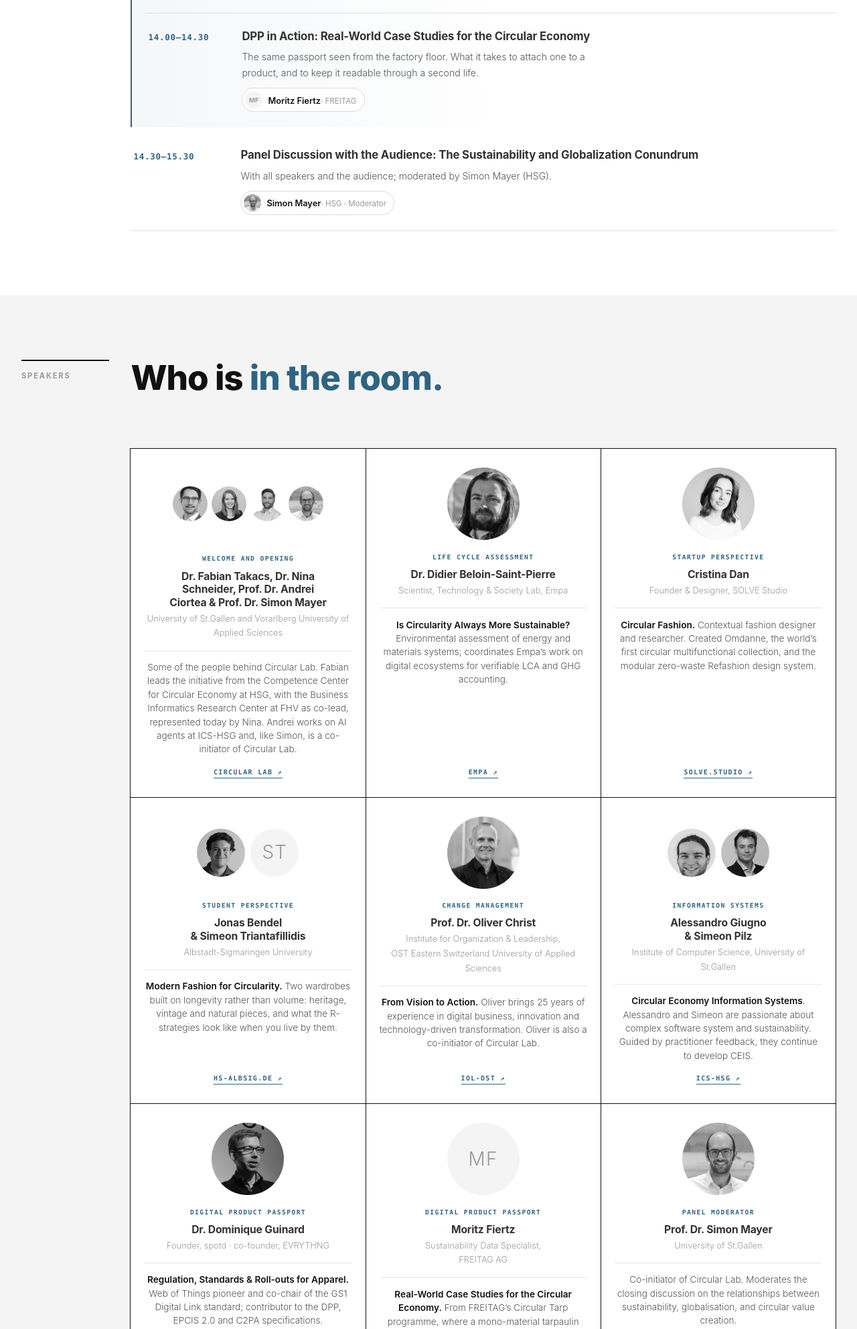
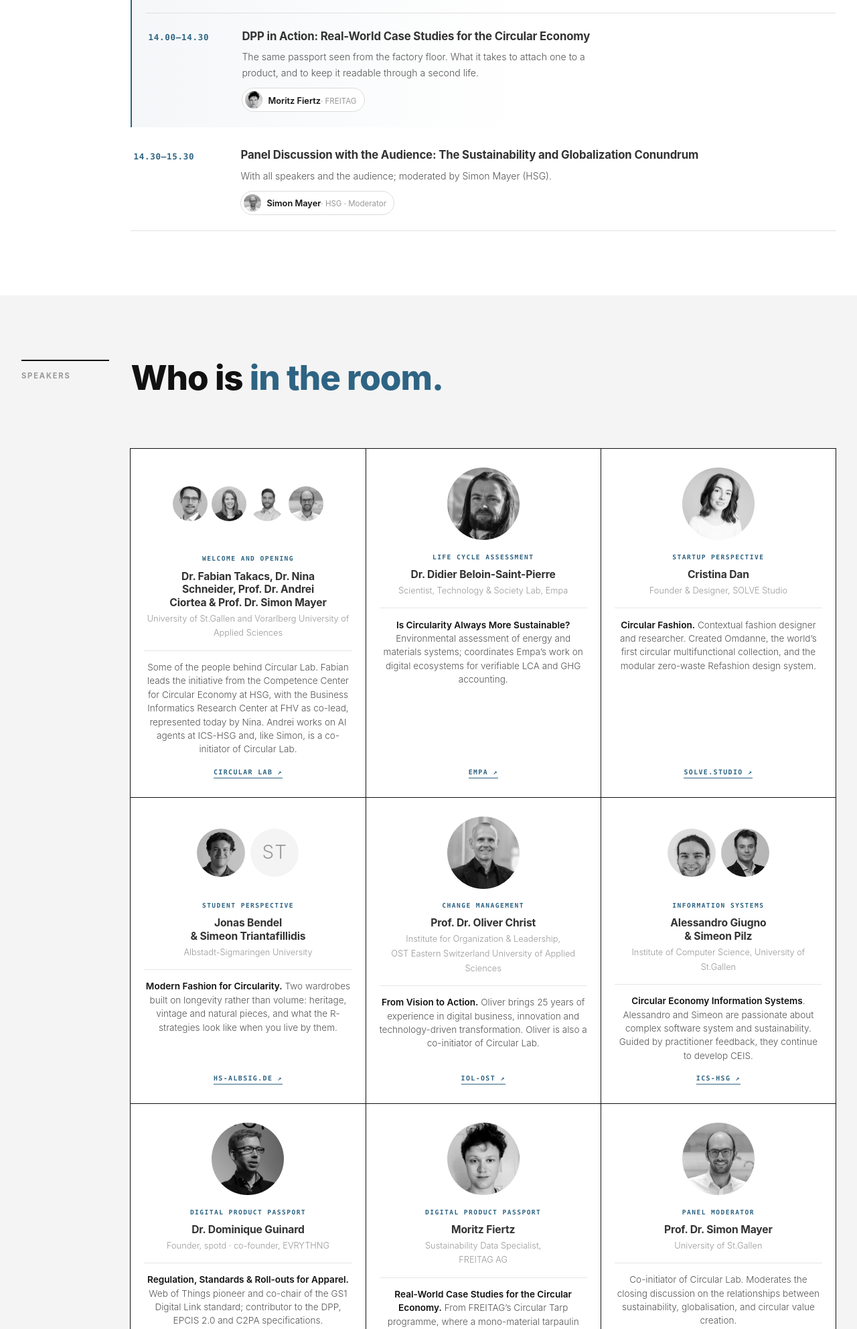
Before and after one commit to sustainable-fashion/sustainable-fashion.github.io, a plain HTML site: page index.html in a window 1280 px wide. Shown: the part 3761-5745 px from the top of the page at 67% size. Drawn offline with Linux system fonts and the light colour scheme.

Commit message:
Add Moritz Fiertz's portrait
Co-Authored-By: Claude Opus 5.5 <noreply@anthropic.com>

```diff
--- a/index.html
+++ b/index.html
@@ -383,7 +383,7 @@
             <p class="slot-note">The same passport seen from the factory floor. What it takes to attach one to a product, and to keep it readable through a second life.</p>
             <div class="slot-people">
               <a class="tag" href="#speaker-moritz">
-                <span class="tag-avatar tag-avatar--initials">MF</span>
+                <img class="tag-avatar" src="assets/images/speakers/moritz-fiertz.jpg" alt="">
                 <span><span class="tag-name">Moritz Fiertz</span><span class="tag-org">FREITAG</span></span>
               </a>
             </div>
@@ -496,7 +496,7 @@
       </div>
 
       <div class="speaker-card" id="speaker-moritz">
-        <span class="speaker-avatar speaker-avatar--initials">MF</span>
+        <img class="speaker-avatar" src="assets/images/speakers/moritz-fiertz.jpg" alt="Moritz Fiertz">
         <p class="speaker-role">Digital Product Passport</p>
         <p class="speaker-name">Moritz Fiertz</p>
         <p class="speaker-org">Sustainability Data Specialist,<br>FREITAG AG</p>
```
Also changed, not shown: assets/images/speakers/moritz-fiertz.jpg (added).
